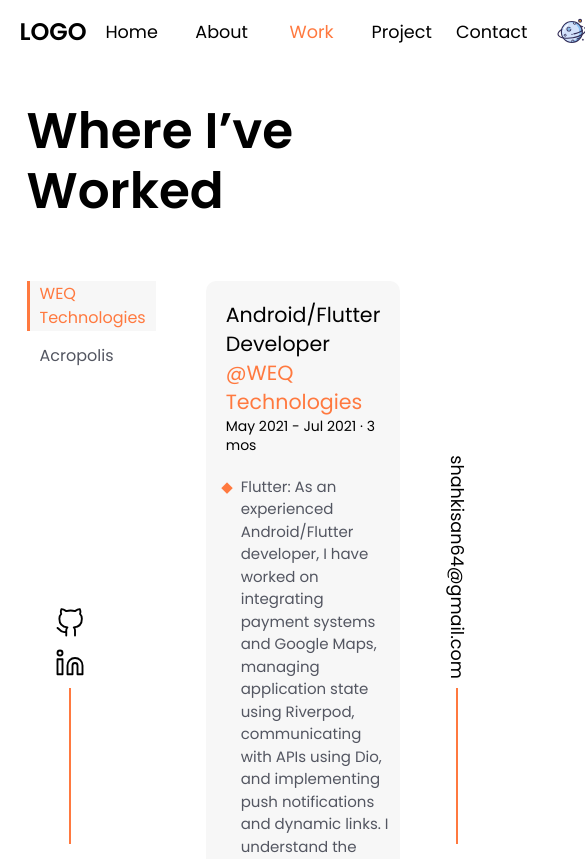
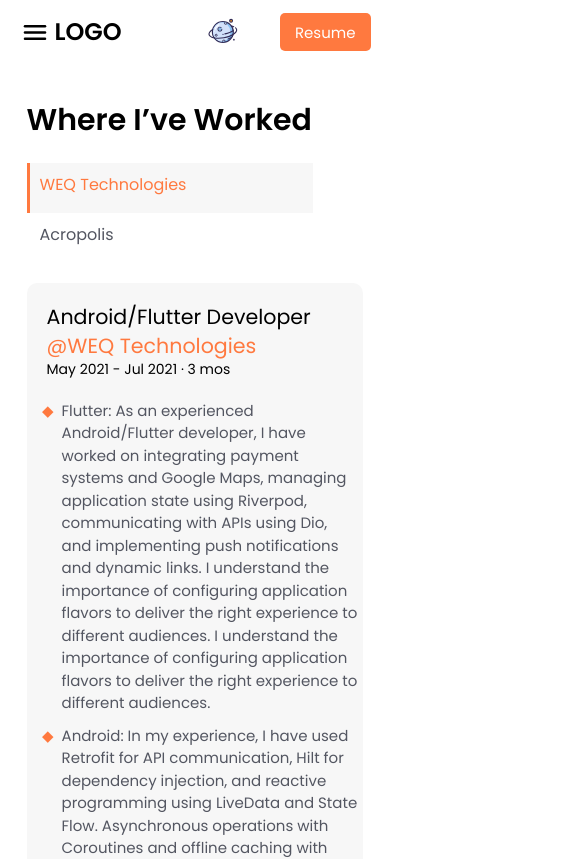
Before and after one commit to kisanshah/portfolio, a React (Create React App) app: page /work in a window 390 px wide. Shown: the top 859 px of the page, 585 px wide, since content can reach past the window. Built offline with nearby package versions, Linux system fonts and the light colour scheme.

Commit message:
feat: Added Mobile Responsive

```diff
--- a/src/App.tsx
+++ b/src/App.tsx
@@ -114,6 +114,9 @@
   display: flex;
   justify-items: center;
   align-items: flex-end;
+  @media screen and (max-width: 500px) {
+    display: none;
+  }
 `;
 const InnerDiv = styled.div`
   width: 100px;
--- a/src/components/Header.tsx
+++ b/src/components/Header.tsx
@@ -1,5 +1,10 @@
 import styled from "styled-components";
-const Header = styled.h1``;
+const Header = styled.h1`
+  @media screen and (max-width: 500px) {
+    font-size: 30px;
+    line-height: 1.5;
+  }
+`;
 
 export const SubHeader = styled(Header)`
   font-size: 20px;
--- a/src/components/StyledLink.tsx
+++ b/src/components/StyledLink.tsx
@@ -12,6 +12,13 @@
   font-weight: 500;
   width: 90px;
   ${({ active }) => active && activeCss}
+  @media screen and (max-width: 500px) {
+    display: flex;
+    height: 10%;
+    width: 100%;
+    justify-content: center;
+    align-items: center;
+  }
 `;
 
 export default StyledLink;
--- a/src/pages/About.tsx
+++ b/src/pages/About.tsx
@@ -72,19 +72,29 @@
 const StyledAbout = styled.div`
   padding-top: 10%;
   width: 70%;
+  @media screen and (max-width: 500px) {
+    width: 100%;
+  }
 `;
 
 export const StyledIcon = styled.img`
   height: 30px;
   width: 30px;
-  transition: all 10s;
+  @media screen and (max-width: 500px) {
+    /* margin-right: 10px; */
+  }
 `;
 
 const IconGroup = styled.div`
+  margin-top: 20px;
   display: inline-grid;
   grid-template-columns: repeat(5, auto);
   padding-bottom: 40px;
   grid-gap: 20px;
+  @media screen and (max-width: 500px) {
+    grid-template-columns: repeat(4, auto);
+    grid-gap: 10px;
+  }
 `;
 
 const IconWrapper = styled.div`
--- a/src/pages/Contact.tsx
+++ b/src/pages/Contact.tsx
@@ -38,6 +38,9 @@
 
 const ContactText = styled(Text)`
   width: 70%;
+  @media screen and (max-width: 500px) {
+    width: 100%;
+  }
 `;
 const ContactButton = styled(Button)`
   width: 30%;
@@ -47,6 +50,9 @@
   border-radius: 5px;
   font-size: 15px;
   color: ${(props) => props.theme.bodyBg};
+  @media screen and (max-width: 500px) {
+    width: 100%;
+  }
 `;
 
 const Input = styled.textarea`
@@ -64,4 +70,7 @@
   border-radius: 3px;
   resize: vertical;
   outline: none;
+  @media screen and (max-width: 500px) {
+    width: 100%;
+  }
 `;
--- a/src/pages/Home.tsx
+++ b/src/pages/Home.tsx
@@ -23,6 +23,10 @@
 const StyledHome = styled.div`
   display: flex;
   height: calc(100vh - 90px);
+  @media screen and (max-width: 500px) {
+    display: block;
+    width: 100%;
+  }
 `;
 
 const TextWrapper = styled.p`
@@ -34,6 +38,9 @@
   font-weight: 900;
   letter-spacing: -1px;
   font-family: "Poppins";
+  @media screen and (max-width: 500px) {
+    margin: 0px;
+  }
 `;
 
 const StyledSubText = styled.h1`
@@ -41,12 +48,21 @@
   color: ${(props) => props.theme.subText};
   font-size: 35px;
   line-height: 1.2;
+  @media screen and (max-width: 500px) {
+    font-size: 24px;
+    margin-top: 0px;
+    font-weight: 500;
+  }
 `;
 
 const StyledParagraph = styled.p`
   font-weight: 400;
   font-size: 25px;
   color: ${(props) => props.theme.subText};
+  @media screen and (max-width: 500px) {
+    font-size: 20px;
+    margin-top: 10%;
+  }
 `;
 
 const float = keyframes`
@@ -70,6 +86,11 @@
   background-color: ${(props) => props.theme.primary};
   overflow: clip;
   position: relative;
+  @media screen and (max-width: 500px) {
+    margin-top: 40px;
+    width: 300px;
+    height: 300px;
+  }
 `;
 
 export const StyledImage = styled.img`
@@ -85,4 +106,7 @@
   transform: rotate(5deg);
   top: 40px;
   bottom: 0;
+  @media screen and (max-width: 500px) {
+    width: 275px;
+  }
 `;
--- a/src/pages/Projects.tsx
+++ b/src/pages/Projects.tsx
@@ -28,6 +28,9 @@
   grid-template-columns: repeat(3, 1fr);
   grid-gap: 20px;
   padding-bottom: 40px;
+  @media screen and (max-width: 500px) {
+    grid-template-columns: repeat(1, 1fr);
+  }
 `;
 const StyledProject = styled.div`
   padding-top: 10%;
--- a/src/pages/Work.tsx
+++ b/src/pages/Work.tsx
@@ -79,6 +79,10 @@
 `;
 const Company = styled.div`
   display: flex;
+  @media screen and (max-width: 500px) {
+    flex-direction: column;
+    margin-top: -40px;
+  }
 `;
 const CompanyNameSection = styled.div`
   margin-right: 50px;
@@ -88,6 +92,10 @@
   padding: 20px;
   background-color: ${(props) => props.theme.tintBg};
   border-radius: ${(props) => props.theme.radius};
+  @media screen and (max-width: 500px) {
+    width: 100%;
+    margin: 20px 0px;
+  }
 `;
 const activeCss = css`
   border-left: 3px solid ${(props) => props.theme.primary};
@@ -95,7 +103,6 @@
   background-color: ${(props) => props.theme.tintBg};
 `;
 const Name = styled.p`
-  display: flex;
   padding: 10px;
   border-left: 3px solid transparent;
   align-items: center;
--- a/src/sections/NavBar.tsx
+++ b/src/sections/NavBar.tsx
@@ -1,10 +1,11 @@
-import React from "react";
+import React, { useState } from "react";
 import { useDispatch, useSelector } from "react-redux";
 import { useLocation } from "react-router-dom";
 import Button from "src/components/Button";
 import { StyledIcon } from "src/pages/About";
 import { setTheme } from "src/store/reducers/themeSlice";
 import styled from "styled-components";
+import { ReactComponent as Menu } from "../assets/icons/menu.svg";
 import Moon from "../assets/icons/moon.svg";
 import Sun from "../assets/icons/sun.svg";
 import Logo from "../components/Logo";
@@ -12,23 +13,31 @@
 import { RootState } from "../store/store";
 
 export default function NavBar() {
+  const [isOpen, setIsOpen] = useState(false);
+
   const items = useSelector((state: RootState) => state.navbar.navItems);
-
   const location = useLocation();
   const currentEndpoint = location.pathname;
-
   const dispatch = useDispatch();
   const dark = useSelector((state: RootState) => state.theme.isDarkModeEnabled);
 
   return (
     <StyledNavBar>
+      <Hamburger
+        onClick={() => {
+          setIsOpen(!isOpen);
+        }}
+      />
       <Logo />
-      <NavLinkWrapper>
+      <NavLinkWrapper isOpen={isOpen}>
         {items.map((item) => (
           <StyledLink
             key={item.id}
             to={item.route}
             active={item.route === currentEndpoint}
+            onClick={() => {
+              setIsOpen(false);
+            }}
           >
             {item.label}
           </StyledLink>
@@ -72,7 +81,29 @@
   cursor: pointer;
 `;
 
+const Hamburger = styled(Menu)`
+  visibility: hidden;
+  cursor: pointer;
+  padding-right: 5px;
+  height: 35px;
+  width: 35px;
+  fill: ${(props) => props.theme.text};
+  @media screen and (max-width: 500px) {
+    visibility: visible;
+  }
+`;
+
 const NavLinkWrapper = styled.div`
   display: flex;
   flex: 1;
+  @media screen and (max-width: 500px) {
+    flex-direction: column;
+    position: absolute;
+    left: 0;
+    right: 0;
+    background-color: ${(props) => props.theme.tintBg};
+    top: 0;
+    height: 40%;
+    visibility: ${({ isOpen }) => (isOpen ? "visible" : "hidden")};
+  }
 `;
```
Also changed, not shown: src/assets/icons/menu.svg (added).
